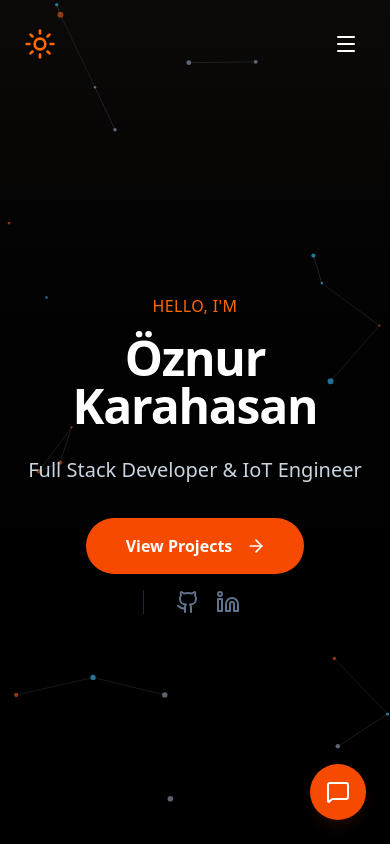
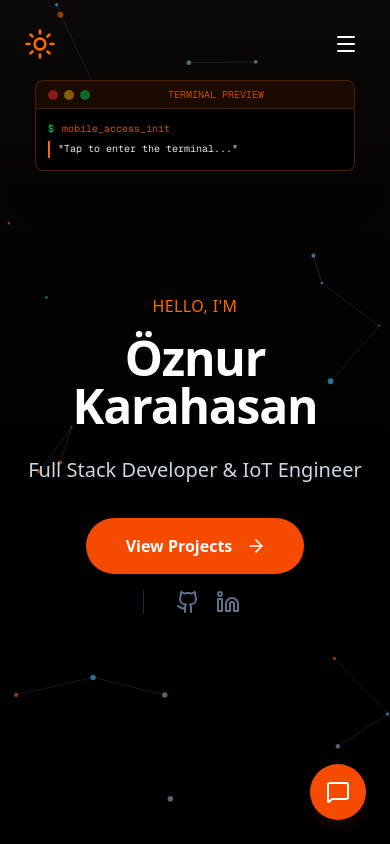
Before and after one commit to oznurkarahasan/my-ai-portfolio, a Next.js app: page / in a window 390 px wide. Shown: the top 844 px of the page. Built offline with nearby package versions, Linux system fonts and the light colour scheme.

Commit message:
responsive design

```diff
--- a/src/components/ChatBot.tsx
+++ b/src/components/ChatBot.tsx
@@ -1,7 +1,7 @@
 "use client";
 
 import { useState, useRef, useEffect } from "react";
-import { Send, Bot, X, MessageSquare, Loader2 } from "lucide-react";
+import { Send, Bot, X, MessageSquare, Loader2, Sun } from "lucide-react";
 import ReactMarkdown from "react-markdown";
 import { motion, AnimatePresence } from "framer-motion";
 import { useLanguage } from "@/context/LanguageContext";
@@ -161,15 +161,15 @@ export function ChatBot() {
                         initial={{ opacity: 0, y: 20, scale: 0.95 }}
                         animate={{ opacity: 1, y: 0, scale: 1 }}
                         exit={{ opacity: 0, y: 20, scale: 0.95 }}
-                        className="fixed bottom-24 right-6 w-full max-w-[350px] sm:max-w-[400px] h-[500px] bg-stone-900 border border-stone-700 rounded-2xl shadow-2xl flex flex-col overflow-hidden z-50"
+                        className="fixed bottom-24 right-6 w-full max-w-[350px] sm:max-w-[400px] h-[500px] bg-stone-900/50 backdrop-blur-md border border-stone-700/30 rounded-2xl shadow-2xl flex flex-col overflow-hidden z-50"
                     >
                         {/* Header */}
-                        <div className="p-4 bg-stone-800 border-b border-stone-700 flex items-center gap-3">
-                            <div className="w-10 h-10 rounded-full bg-orange-600 flex items-center justify-center">
-                                <Bot size={20} className="text-white" />
+                        <div className="p-4 bg-stone-800/50 backdrop-blur-sm border-b border-stone-700/30 flex items-center gap-3">
+                            <div className="w-10 h-10 flex items-center justify-center">
+                                <Sun size={24} className="text-orange-500" />
                             </div>
                             <div>
-                                <h3 className="font-semibold text-white">Portfolio Bot</h3>
+                                <h3 className="font-semibold text-white">Ask Olric</h3>
                             </div>
                         </div>
 
@@ -184,7 +184,7 @@ export function ChatBot() {
                                     <div
                                         className={`max-w-[80%] rounded-2xl p-3 text-sm ${msg.role === "user"
                                             ? "bg-orange-600 text-white rounded-tr-none"
-                                            : "bg-stone-800 text-stone-200 rounded-tl-none border border-stone-700"
+                                            : "bg-stone-800/50 backdrop-blur-sm text-stone-200 rounded-tl-none border border-stone-700/30"
                                             }`}
                                     >
                                         {msg.role === "model" ? (
@@ -199,7 +199,7 @@ export function ChatBot() {
                             ))}
                             {isLoading && (
                                 <div className="flex justify-start">
-                                    <div className="bg-stone-800 rounded-2xl p-3 px-4 rounded-tl-none border border-stone-700 flex items-center gap-2">
+                                    <div className="bg-stone-800/50 backdrop-blur-sm rounded-2xl p-3 px-4 rounded-tl-none border border-stone-700/30 flex items-center gap-2">
                                         <Loader2 size={16} className="animate-spin text-orange-400" />
                                         <span className="text-xs text-stone-400">{t.chatbot.thinking}</span>
                                     </div>
@@ -211,7 +211,7 @@ export function ChatBot() {
                         {/* Input Area */}
                         <form
                             onSubmit={handleSubmit}
-                            className="p-4 bg-stone-800 border-t border-stone-700"
+                            className="p-4 bg-stone-800/50 backdrop-blur-sm border-t border-stone-700/30"
                         >
                             <div className="relative">
                                 <input
@@ -219,7 +219,7 @@ export function ChatBot() {
                                     value={input}
                                     onChange={(e) => setInput(e.target.value)}
                                     placeholder={t.chatbot.placeholder}
-                                    className="w-full bg-stone-950 text-white border border-stone-700 rounded-full py-3 pl-4 pr-12 focus:outline-none focus:ring-2 focus:ring-orange-500 focus:border-transparent placeholder-stone-500 text-sm"
+                                    className="w-full bg-stone-950/50 text-white border border-stone-700/30 rounded-full py-3 pl-4 pr-12 focus:outline-none focus:ring-2 focus:ring-orange-500 focus:border-transparent placeholder-stone-500 text-sm"
                                 />
                                 <button
                                     type="submit"
--- a/src/components/Navbar.tsx
+++ b/src/components/Navbar.tsx
@@ -140,6 +140,43 @@ export function Navbar() {
                 </button>
             </div>
 
+            {/* Mobile Terminal Preview */}
+            <div className="md:hidden">
+                <AnimatePresence>
+                    {showTerminalPreview && !isMobileMenuOpen && (
+                        <motion.div
+                            onClick={() => router.push('/terminal')}
+                            initial={{ opacity: 0, y: -20, scale: 0.9 }}
+                            animate={{ opacity: 1, y: 0, scale: 1 }}
+                            exit={{ opacity: 0, y: -20, scale: 0.9 }}
+                            transition={{ duration: 0.3 }}
+                            className="fixed top-20 left-1/2 -translate-x-1/2 w-[90%] max-w-[320px] bg-black border border-orange-500/30 rounded-lg shadow-2xl overflow-hidden z-50 cursor-pointer"
+                        >
+                            {/* Terminal Header */}
+                            <div className="bg-orange-500/10 border-b border-orange-500/20 px-3 py-1.5 flex items-center justify-between">
+                                <div className="flex gap-1.5">
+                                    <div className="w-2.5 h-2.5 rounded-full bg-red-500/50"></div>
+                                    <div className="w-2.5 h-2.5 rounded-full bg-yellow-500/50"></div>
+                                    <div className="w-2.5 h-2.5 rounded-full bg-green-500/50"></div>
+                                </div>
+                                <div className="text-[10px] text-orange-500/70 font-mono text-center flex-1">TERMINAL PREVIEW</div>
+                            </div>
+
+                            {/* Terminal Content */}
+                            <div className="p-3 font-mono text-[10px] text-orange-500/80 leading-relaxed">
+                                <div className="flex gap-2">
+                                    <span className="text-green-500">$</span>
+                                    <span>mobile_access_init</span>
+                                </div>
+                                <div className="mt-1 text-white/90 border-l-2 border-orange-500 pl-2">
+                                    "Tap to enter the terminal..."
+                                </div>
+                            </div>
+                        </motion.div>
+                    )}
+                </AnimatePresence>
+            </div>
+
             {/* Mobile Menu Overlay */}
             <AnimatePresence>
                 {isMobileMenuOpen && (
@@ -155,9 +192,17 @@ export function Navbar() {
                                     key={link.name}
                                     href={link.href}
                                     onClick={() => setIsMobileMenuOpen(false)}
-                                    className="text-slate-300 hover:text-orange-500 font-medium py-2 block"
+                                    className={`py-2 px-4 rounded-md transition-all duration-300 font-medium block ${link.name === 'TERMINAL'
+                                        ? 'text-orange-500 font-bold font-mono border border-orange-500/50 bg-orange-500/10 shadow-[0_0_10px_rgba(249,115,22,0.2)] animate-pulse'
+                                        : 'text-slate-300 hover:text-orange-500'
+                                        }`}
                                 >
-                                    {link.name}
+                                    {link.name === 'TERMINAL' ? (
+                                        <span className="flex items-center gap-2">
+                                            <span>{'>_'}</span>
+                                            {link.name}
+                                        </span>
+                                    ) : link.name}
                                 </a>
                             ))}
                             <button
--- a/src/data/portfolioData.ts
+++ b/src/data/portfolioData.ts
@@ -130,7 +130,7 @@ export const portfolioData = {
             social: "Follow Me"
         },
         chatbot: {
-            initialMessage: "Hi! I'm the AI Assistant. Ask me about my projects like 'Danilo' or my experience with Flutter and IoT.",
+            initialMessage: "Hi! I'm Olric. The AI Assistant. Ask me about my projects like 'Danilo' or my experience with Flutter and IoT.",
             placeholder: "Ask about the projects...",
             thinking: "Processing..."
         }
@@ -260,7 +260,7 @@ export const portfolioData = {
             social: "Takip Et"
         },
         chatbot: {
-            initialMessage: "Merhaba! Ben AI Asistanım. Bana 'Danilo' projesini, Flutter deneyimimi veya gömülü sistem projelerimi sorabilirsin.",
+            initialMessage: "Merhaba! Ben Olric. Yapay Zeka Asistanı. Bana 'Danilo' projesini, Flutter deneyimimi veya gömülü sistem projelerimi sorabilirsin.",
             placeholder: "Projeler hakkında sor...",
             thinking: "Düşünüyor..."
         }
```
